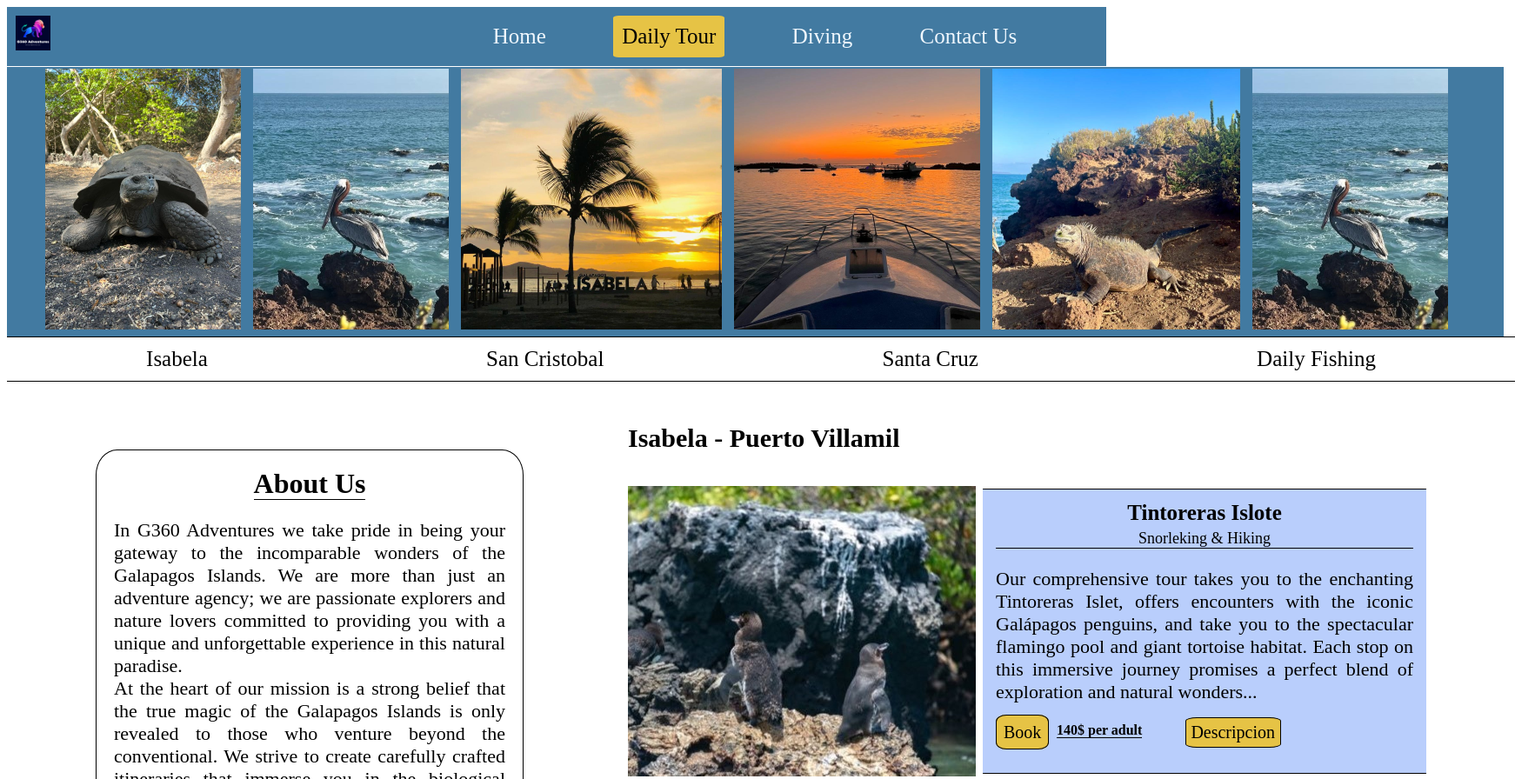
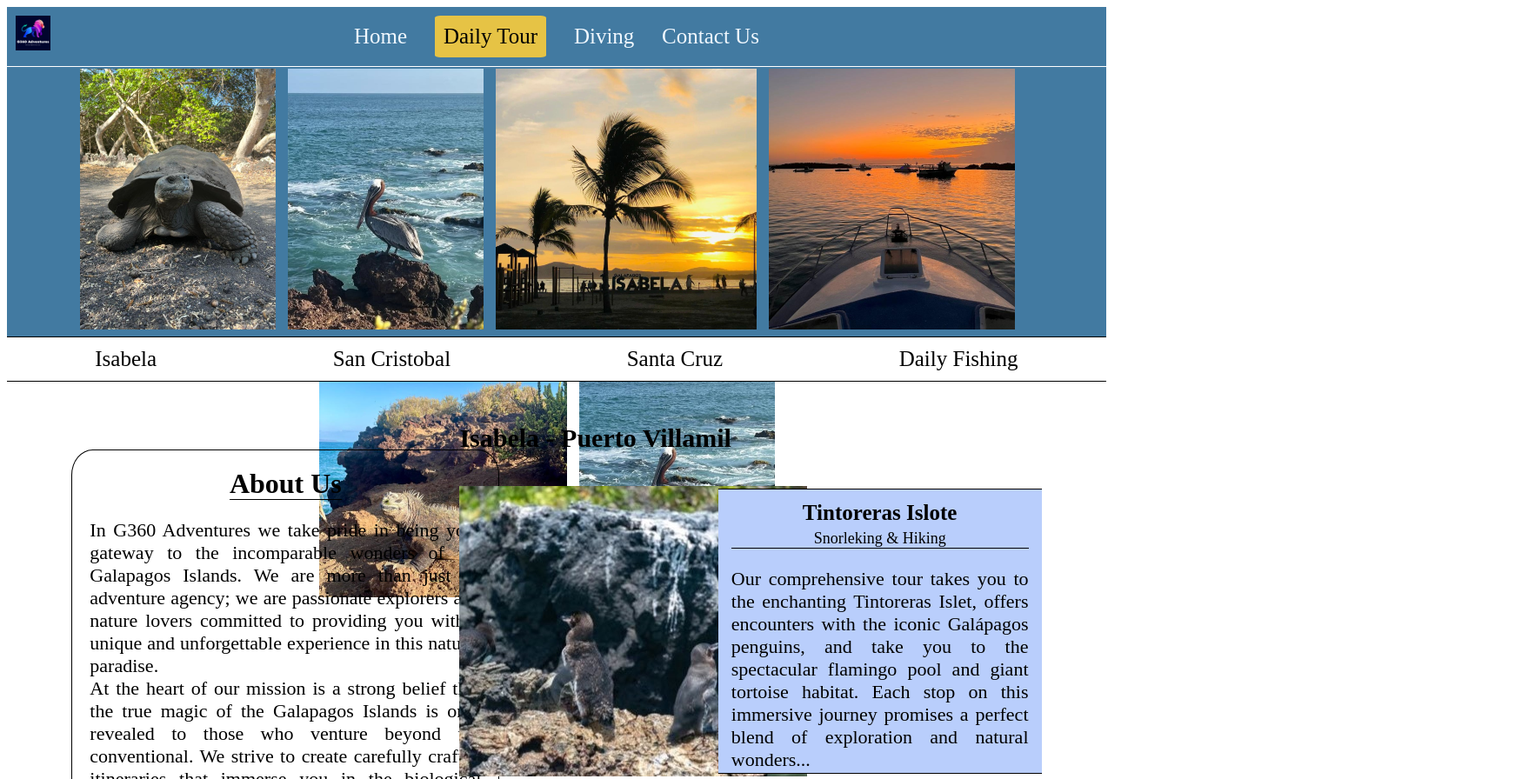
Before and after one commit to DanService28/wdd130-2, a plain HTML site: page g360/dailytour.html in a window 1280 px wide. Shown: the top 896 px of the page at 87% size, 1742 px wide, since content can reach past the window. Drawn offline with Linux system fonts and the light colour scheme.

Commit message:
width sizes

```diff
--- a/g360/styles/dailytour.css
+++ b/g360/styles/dailytour.css
@@ -1,10 +1,12 @@
 *{
     font-family: serif;
+    max-width: 1700px;
+
 }
 header{
     padding: 10px;
     display: grid;
-    grid-template-columns: 510px 680px 510px;
+    grid-template-columns: 30% 40% 30%;
     font-family: serif;
     background-color: #427aa1;
     border-bottom: white solid 1px;
@@ -35,7 +37,7 @@ header{
 
 }
 .gallery-container{
-    width: 1700px;
+    grid-column: 1/18;
     text-align: center;
     background-color: #427aa1;
     height: 350px;
@@ -80,7 +82,7 @@ header{
 }
 .daily-tour-grid{
     display: grid;
-    grid-template-columns: repeat(17, 102px);
+    grid-template-columns: repeat(17, 5.882%);
     grid-template-rows: repeat(58, 100px);
 }
 #section1{
```
